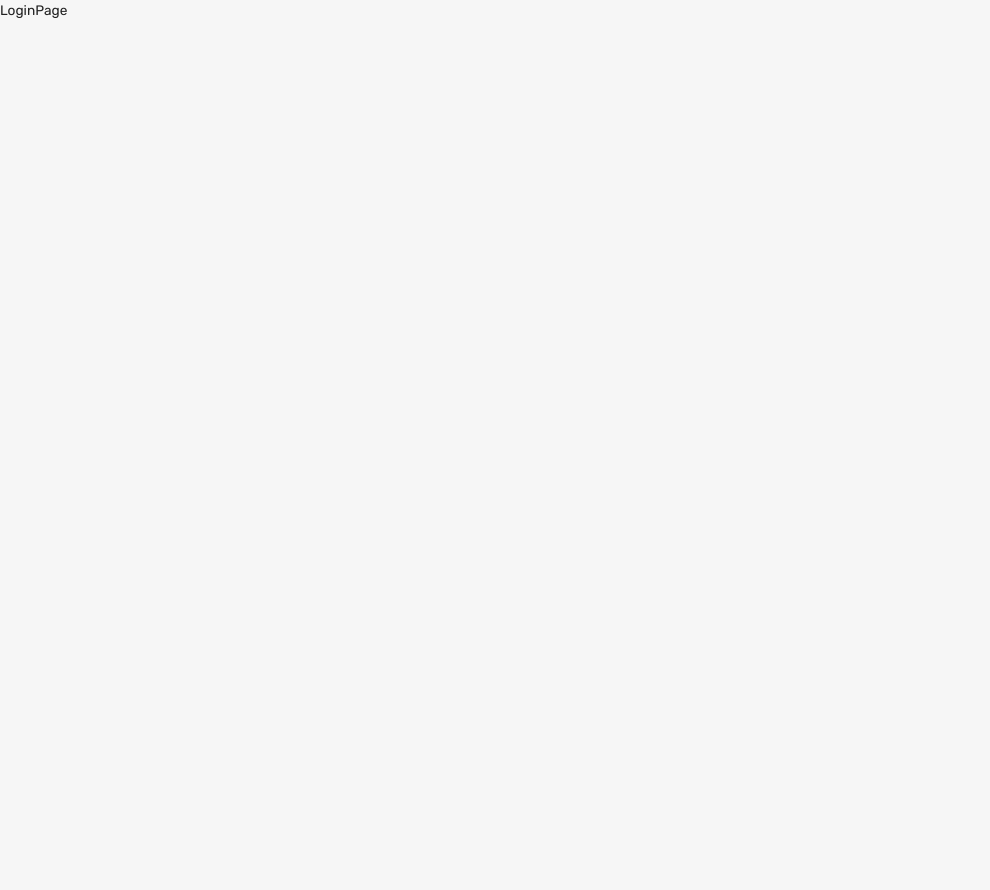
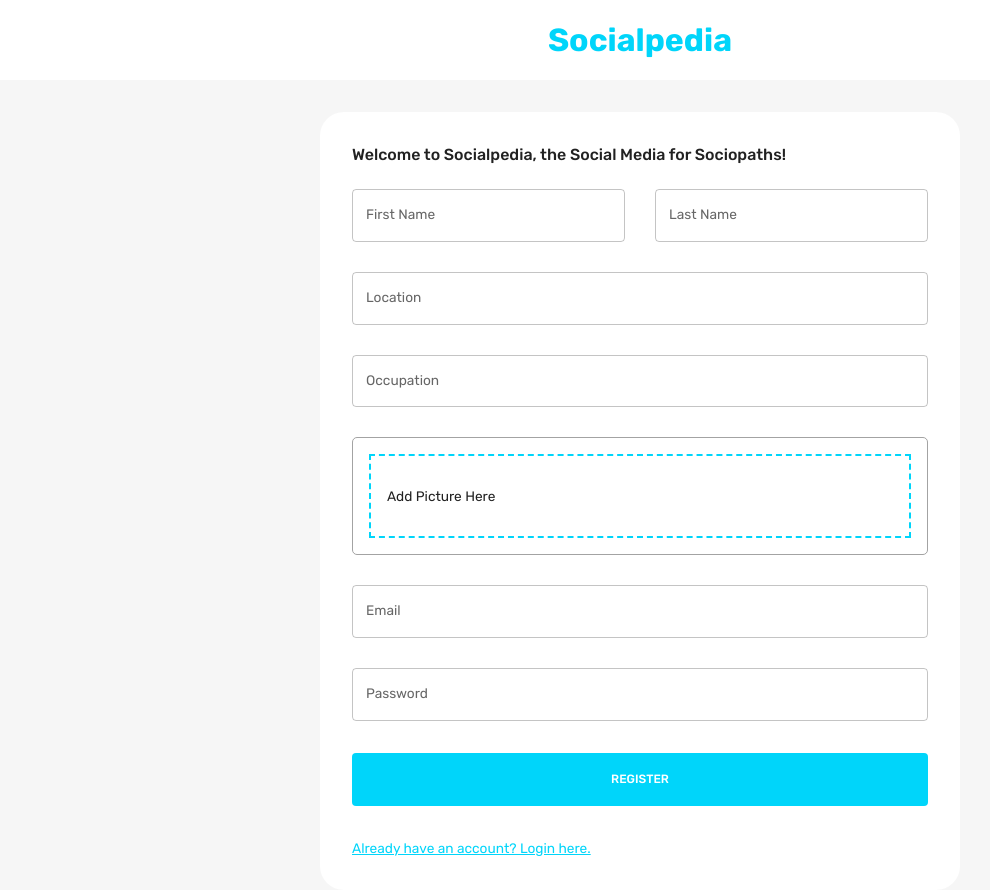
Before and after one commit to chloenth/social-media-client, a React (Create React App) app: page / in a window 1280 px wide. Shown: the whole page, without its empty margins (0-990 px from the left). Before the commit the page ends 800 px from the top, so only its background shows below. Built offline with nearby package versions, Linux system fonts and the light colour scheme.

Commit message:
add login page and form layout

```diff
--- a/package.json
+++ b/package.json
@@ -11,13 +11,16 @@
     "@testing-library/jest-dom": "^5.17.0",
     "@testing-library/react": "^13.4.0",
     "@testing-library/user-event": "^13.5.0",
+    "formik": "^2.4.5",
     "react": "^18.2.0",
     "react-dom": "^18.2.0",
+    "react-dropzone": "^14.2.3",
     "react-redux": "^9.1.1",
     "react-router-dom": "^6.22.3",
     "react-scripts": "5.0.1",
     "redux-persist": "^6.0.0",
-    "web-vitals": "^2.1.4"
+    "web-vitals": "^2.1.4",
+    "yup": "^1.4.0"
   },
   "scripts": {
     "start": "react-scripts start",
--- /dev/null
+++ b/src/scenes/login-page/Form.jsx
@@ -0,0 +1,236 @@
+import { useState } from 'react';
+import { useNavigate } from 'react-router-dom';
+import { useDispatch } from 'react-redux';
+import Dropzone from 'react-dropzone';
+import { Formik } from 'formik';
+import * as yup from 'yup';
+import {
+  Box,
+  Button,
+  TextField,
+  useMediaQuery,
+  Typography,
+  useTheme,
+} from '@mui/material';
+import EditOutlinedIcon from '@mui/icons-material/EditOutlined';
+
+import { setLogin } from 'state';
+import FlexBetween from 'components/FlexBetween';
+
+const registerSchema = yup.object().shape({
+  firstName: yup.string().required('required'),
+  lastName: yup.string().required('required'),
+  email: yup.string().email('invalid email').required('required'),
+  password: yup.string().required('required'),
+  location: yup.string().required('required'),
+  occupation: yup.string().required('required'),
+  picture: yup.string().required('required'),
+});
+
+const loginSchema = yup.object().shape({
+  email: yup.string().email('invalid email').required('required'),
+  password: yup.string().required('required'),
+});
+
+const initialValuesRegister = {
+  firstName: '',
+  lastName: '',
+  email: '',
+  password: '',
+  location: '',
+  occupation: '',
+  picture: '',
+};
+
+const initialValuesLogin = {
+  email: '',
+  password: '',
+};
+
+const Form = () => {
+  const [pageType, setPageType] = useState('register');
+  const { palette } = useTheme();
+  const dispatch = useDispatch();
+  const navigate = useNavigate();
+  const isNonMobileScreens = useMediaQuery('(min-width: 600px)');
+  const isLogin = pageType === 'login';
+  const isRegister = pageType === 'register';
+
+  const handleFormSubmit = async (values, onSubmitProps) => {};
+
+  return (
+    <Formik
+      onSubmit={handleFormSubmit}
+      initialValues={isLogin ? initialValuesLogin : initialValuesRegister}
+      validationSchema={isLogin ? loginSchema : registerSchema}
+    >
+      {({
+        values,
+        errors,
+        touched,
+        handleChange,
+        handleBlur,
+        handleSubmit,
+        setFieldValue,
+        resetForm,
+      }) => (
+        <form onSubmit={handleSubmit}>
+          <Box
+            display='grid'
+            gap='30px'
+            gridTemplateColumns='repeat(4, minmax(0,1fr))'
+            sx={{
+              '& > div': {
+                gridColumn: isNonMobileScreens ? undefined : 'span 4',
+              },
+            }}
+          >
+            {isRegister && (
+              <>
+                <TextField
+                  label='First Name'
+                  onBlur={handleBlur}
+                  onChange={handleChange}
+                  value={values.firstName}
+                  name='firstName'
+                  error={
+                    Boolean(touched.firstName) && Boolean(errors.firstName)
+                  }
+                  helperText={touched.firstName && errors.firstName}
+                  sx={{ gridColumn: 'span 2' }}
+                />
+
+                <TextField
+                  label='Last Name'
+                  onBlur={handleBlur}
+                  onChange={handleChange}
+                  value={values.lastName}
+                  name='lastName'
+                  error={Boolean(touched.lastName) && Boolean(errors.lastName)}
+                  helperText={touched.lastName && errors.lastName}
+                  sx={{ gridColumn: 'span 2' }}
+                />
+
+                <TextField
+                  label='Location'
+                  onBlur={handleBlur}
+                  onChange={handleChange}
+                  value={values.location}
+                  name='location'
+                  error={Boolean(touched.location) && Boolean(errors.location)}
+                  helperText={touched.location && errors.location}
+                  sx={{ gridColumn: 'span 4' }}
+                />
+
+                <TextField
+                  label='Occupation'
+                  onBlur={handleBlur}
+                  onChange={handleChange}
+                  value={values.occupation}
+                  name='occupation'
+                  error={
+                    Boolean(touched.occupation) && Boolean(errors.occupation)
+                  }
+                  helperText={touched.occupation && errors.occupation}
+                  sx={{ gridColumn: 'span 4' }}
+                />
+
+                <Box
+                  gridColumn='span 4'
+                  border={`1px solid ${palette.neutral.medium}`}
+                  borderRadius='5px'
+                  p='1rem'
+                >
+                  <Dropzone
+                    acceptedFiles='.jpg,.jpeg,.png'
+                    multiple={false}
+                    onDrop={(acceptedFiles) =>
+                      setFieldValue('picture', acceptedFiles[0])
+                    }
+                  >
+                    {({ getRootProps, getInputProps }) => (
+                      <Box
+                        {...getRootProps()}
+                        border={`2px dashed ${palette.primary.main}`}
+                        p='1rem'
+                        sx={{ '&:hover': { cursor: 'pointer' } }}
+                      >
+                        <input {...getInputProps()} />
+                        {!values.picture ? (
+                          <p>Add Picture Here</p>
+                        ) : (
+                          <FlexBetween>
+                            <Typography>{values.picture.name}</Typography>
+                            <EditOutlinedIcon />
+                          </FlexBetween>
+                        )}
+                      </Box>
+                    )}
+                  </Dropzone>
+                </Box>
+              </>
+            )}
+
+            <TextField
+              label='Email'
+              onBlur={handleBlur}
+              onChange={handleChange}
+              value={values.email}
+              name='email'
+              error={Boolean(touched.email) && Boolean(errors.email)}
+              helperText={touched.email && errors.email}
+              sx={{ gridColumn: 'span 4' }}
+            />
+
+            <TextField
+              label='Password'
+              type='password'
+              onBlur={handleBlur}
+              onChange={handleChange}
+              value={values.password}
+              name='password'
+              error={Boolean(touched.password) && Boolean(errors.password)}
+              helperText={touched.password && errors.password}
+              sx={{ gridColumn: 'span 4' }}
+            />
+          </Box>
+
+          {/* BUTTONS */}
+          <Box>
+            <Button
+              fullWidth
+              type='submit'
+              sx={{
+                m: '2rem 0',
+                p: '1rem',
+                backgroundColor: palette.primary.main,
+                color: palette.background.alt,
+                '&:hover': { color: palette.primary.main },
+              }}
+            >
+              {isLogin ? 'LOGIN' : 'REGISTER'}
+            </Button>
+
+            <Typography
+              onClick={() => {
+                setPageType(isLogin ? 'register' : 'login');
+                resetForm();
+              }}
+              sx={{
+                textDecoration: 'underline',
+                color: palette.primary.main,
+                '&:hover': { cursor: 'pointer', color: palette.primary.light },
+              }}
+            >
+              {isLogin
+                ? "Don't have an account? Sign Up here."
+                : 'Already have an account? Login here.'}
+            </Typography>
+          </Box>
+        </form>
+      )}
+    </Formik>
+  );
+};
+
+export default Form;
--- a/src/scenes/login-page/index.jsx
+++ b/src/scenes/login-page/index.jsx
@@ -1,5 +1,38 @@
+import { Box, Typography, useTheme, useMediaQuery } from '@mui/material';
+import Form from './Form';
+
 const LoginPage = () => {
-  return <div>LoginPage</div>;
+  const theme = useTheme();
+  const isNonMobileScreens = useMediaQuery('(min-width: 1000px)');
+
+  return (
+    <Box>
+      <Box
+        width='100%'
+        backgroundColor={theme.palette.background.alt}
+        p='1rem 6%'
+        textAlign='center'
+      >
+        <Typography fontWeight='bold' fontSize='32px' color='primary'>
+          Socialpedia
+        </Typography>
+      </Box>
+
+      <Box
+        width={isNonMobileScreens ? '50%' : '93%'}
+        p='2rem'
+        m='2rem auto'
+        borderRadius='1.5rem'
+        backgroundColor={theme.palette.background.alt}
+      >
+        <Typography fontWeight='500' variant='h5' sx={{ mb: '1.5rem' }}>
+          Welcome to Socialpedia, the Social Media for Sociopaths!
+        </Typography>
+
+        <Form />
+      </Box>
+    </Box>
+  );
 };
 
 export default LoginPage;
```
Also changed, not shown: 1 other file (tests, documents, lock files or other folders).
